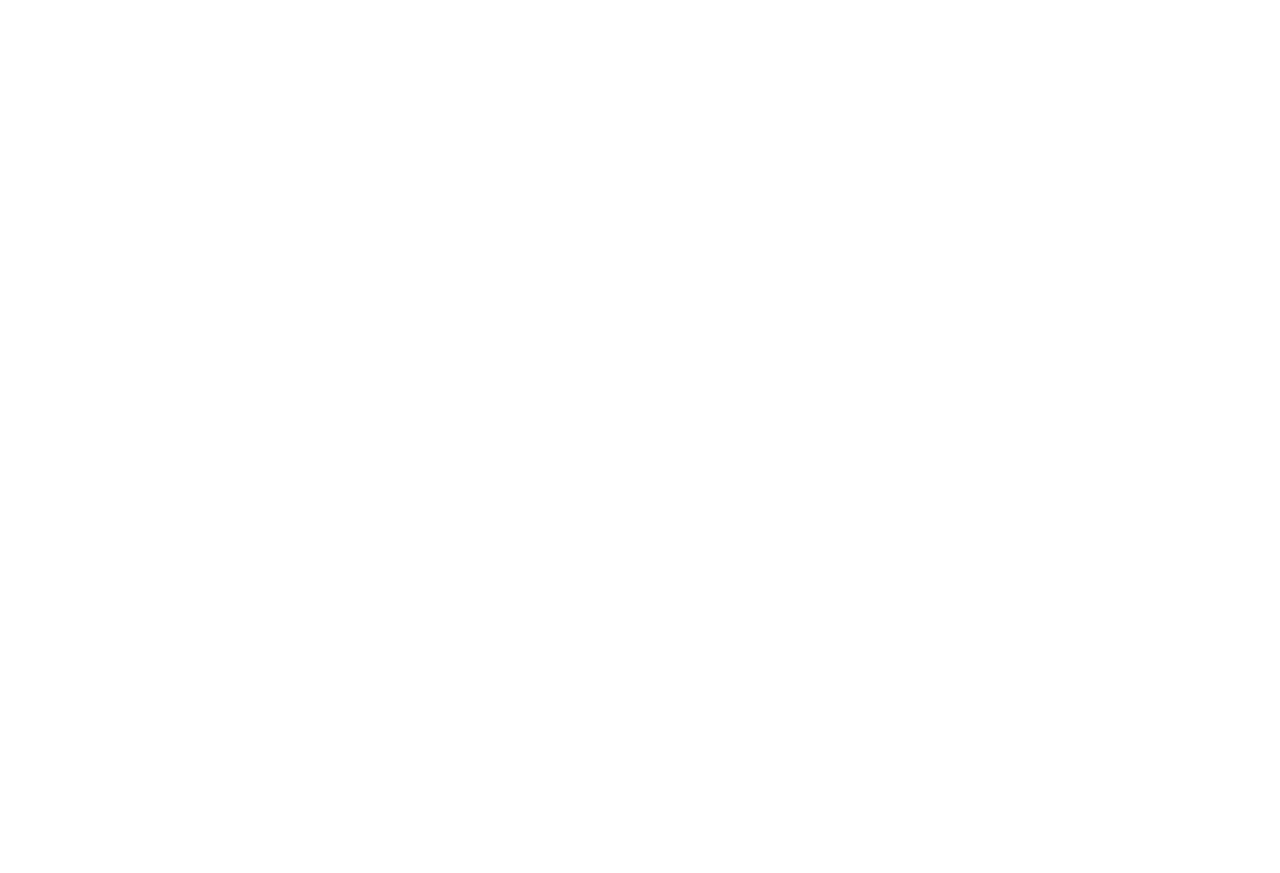
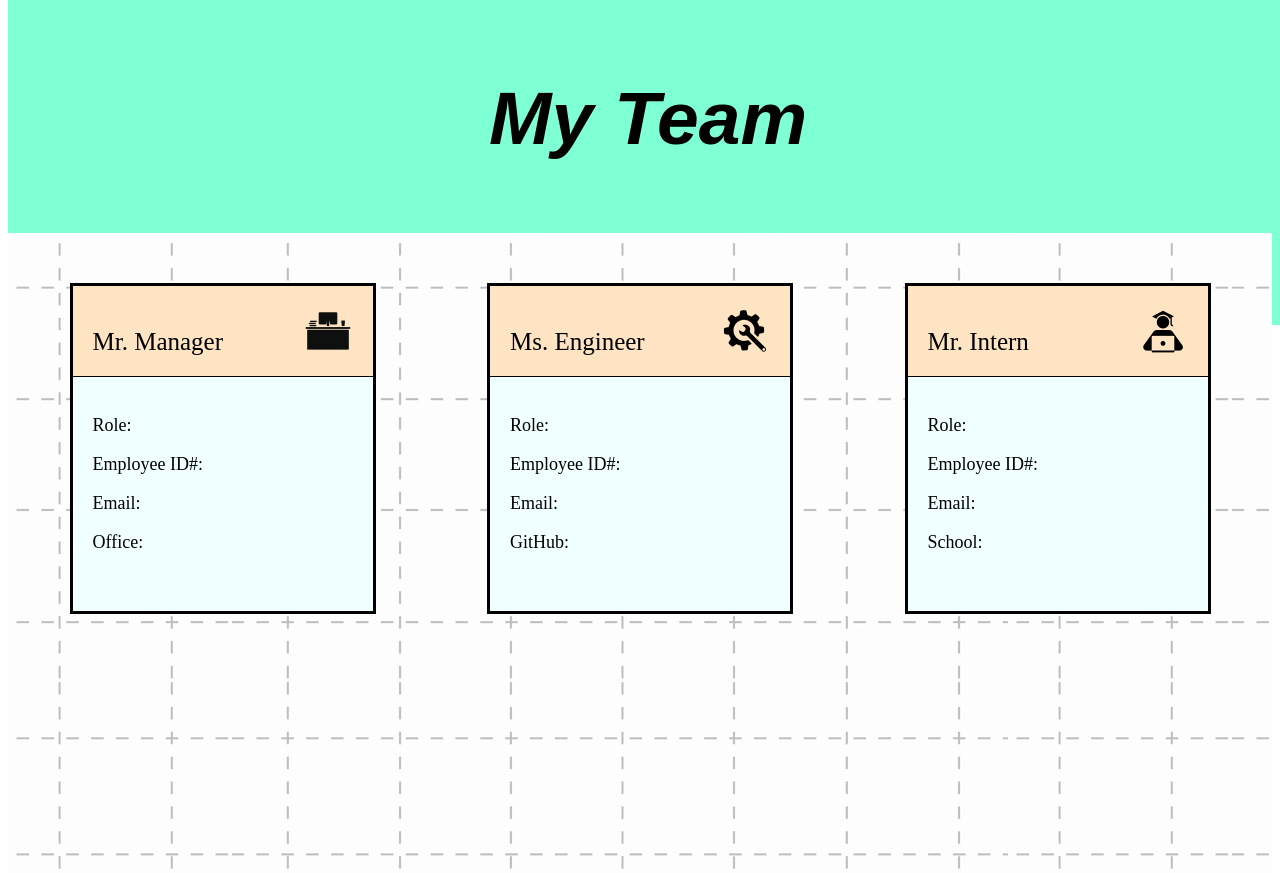
Before and after one commit to briancampbell003/team-profile-generator, a website: page src/dummyIndex.html in a window 1280 px wide. Before the commit the page ends 800 px from the top, so only its background shows below. Drawn offline with Linux system fonts and the light colour scheme.

Commit message:
Added code blocks in temp literals

```diff
--- a/src/dummyIndex.html
+++ b/src/dummyIndex.html
@@ -4,13 +4,55 @@
     <meta charset="UTF-8">
     <meta http-equiv="X-UA-Compatible" content="IE=edge">
     <meta name="viewport" content="width=device-width, initial-scale=1.0">
-    <title>Document</title>
+    <title>My Team</title>
 
+    <link rel="stylesheet" href="style.css" />
 
 </head>
 <body>
-    <div> </div>
-    <div> </div>
+    <header id="myTeam-header">
+        My Team
+    </header>
+
+    <div id="membersContain">
+
+        <div class="memberCard">
+            <div class="cardHeader">Mr. Manager
+                <img class="roleIcon" src="./images/manager.png" alt="manager">
+            </div>
+            <div class="cardBody">
+                <p>Role: </p>
+                <p>Employee ID#: </p>
+                <p>Email: </p>
+                <p>Office: </p>
+            </div>
+        </div>
+
+        <div class="memberCard">
+            <div class="cardHeader">Ms. Engineer
+                <img class="roleIcon" src="./images/engineer.png" alt="engineer">
+            </div>
+            <div class="cardBody">
+                <p>Role: </p>
+                <p>Employee ID#: </p>
+                <p>Email: </p>
+                <p>GitHub: </p>
+            </div>
+        </div>
+
+        <div class="memberCard">
+            <div class="cardHeader">Mr. Intern
+                <img class="roleIcon" src="./images/intern.png" alt="engineer">
+            </div>
+            <div class="cardBody">
+                <p>Role: </p>
+                <p>Employee ID#: </p>
+                <p>Email: </p>
+                <p>School: </p>
+            </div>
+        </div>
+
+    </div>
 
 </body>
 </html>
--- /dev/null
+++ b/src/style.css
@@ -0,0 +1,51 @@
+#myTeam-header {
+    position: absolute;
+    top: 0px;
+    height: 250px;
+    width: 100%;
+    background-color: aquamarine;
+    font-family: Arial, Helvetica, sans-serif;
+    font-size: 75px;
+    font-style: italic;
+    font-weight: 900;
+    text-align: center;
+    padding-top: 75px;
+}
+#membersContain {
+    position: relative;
+    top: 225px;
+    width: 100%;
+    height: 80vh;
+    display: flex;
+    flex-direction: row;
+    flex-wrap: wrap;
+    justify-content: space-evenly;
+    background-image: url("./images/bgTest.png");
+    background-repeat: repeat;
+}
+.memberCard {
+    background-color: azure;
+    height: 325px;
+    width: 300px;
+    margin: 50px;
+    border: 3px black solid;
+}
+.cardHeader {
+    display: flex;
+    justify-content: space-between;
+    align-items: flex-end;
+    background-color: bisque;
+    height: 50px;
+    padding: 20px;
+    text-align: center;
+    font-size: 25px;
+    border-bottom: 1px black solid;
+}
+.roleIcon {
+    height: 50px;
+
+}
+.cardBody {
+    font-size: 18px;
+    padding: 20px;
+}
```
Also changed, not shown: index.js (+57 -7 lines), dist/images/bgTest.png (added), dist/images/engineer.png (added), dist/images/intern.png (added), dist/images/manager.png (added), dist/index.html (added), dist/style.css (added), src/images/bgTest.png (added), src/images/engineer.png (added), src/images/intern.png (added), src/images/manager.png (added), 2 other files.
